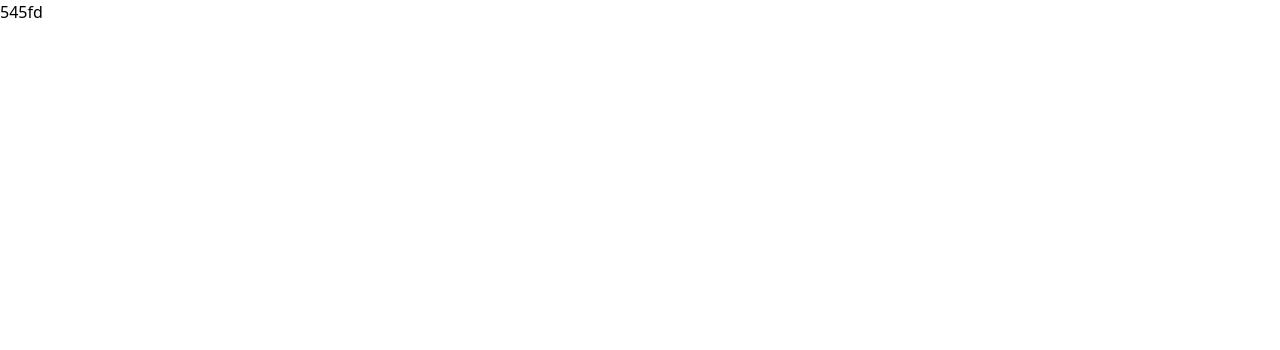
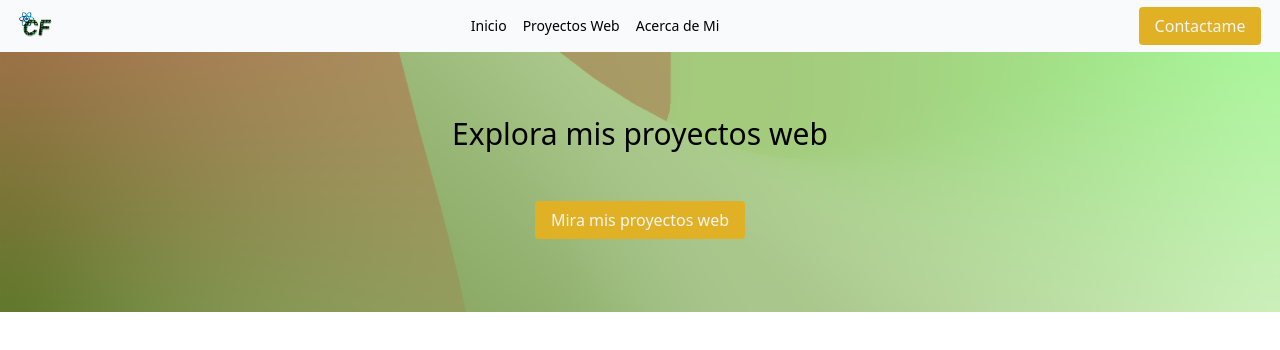
Before and after one commit to CarlosDavid-AM/Carlos-Developer, a React (Vite) app: page /proyects in a window 1280 px wide. Shown: the top 350 px of the page. Built offline with nearby package versions, Linux system fonts and the light colour scheme.

Commit message:
Se crea la primera parte de la pagina proyectos

```diff
--- a/src/pages/Proyects.jsx
+++ b/src/pages/Proyects.jsx
@@ -1,6 +1,28 @@
+import { Link } from "react-router-dom"
+import MainHeader from "../component/MainHeader"
+import Botom from "../component/atm/Botom"
+
 const Proyects = () => {
   return(
-    <h1>545fd</h1>
+    <>
+      <MainHeader />
+      <div className="fondo py-20">
+        <div className="container mx-auto text-center">
+          <div className="mt-9">
+            <h1 className="text-3xl font-medium">
+              Explora mis proyectos web
+            </h1>
+            <div className="mt-14">
+              <Link to="/proyects">
+                <Botom name="Mira mis proyectos web" />
+              </Link>
+            </div>
+          </div>
+        </div>
+      </div>
+
+      {/* Seccion de proyectos */}
+    </>
   )
 }
 
```
